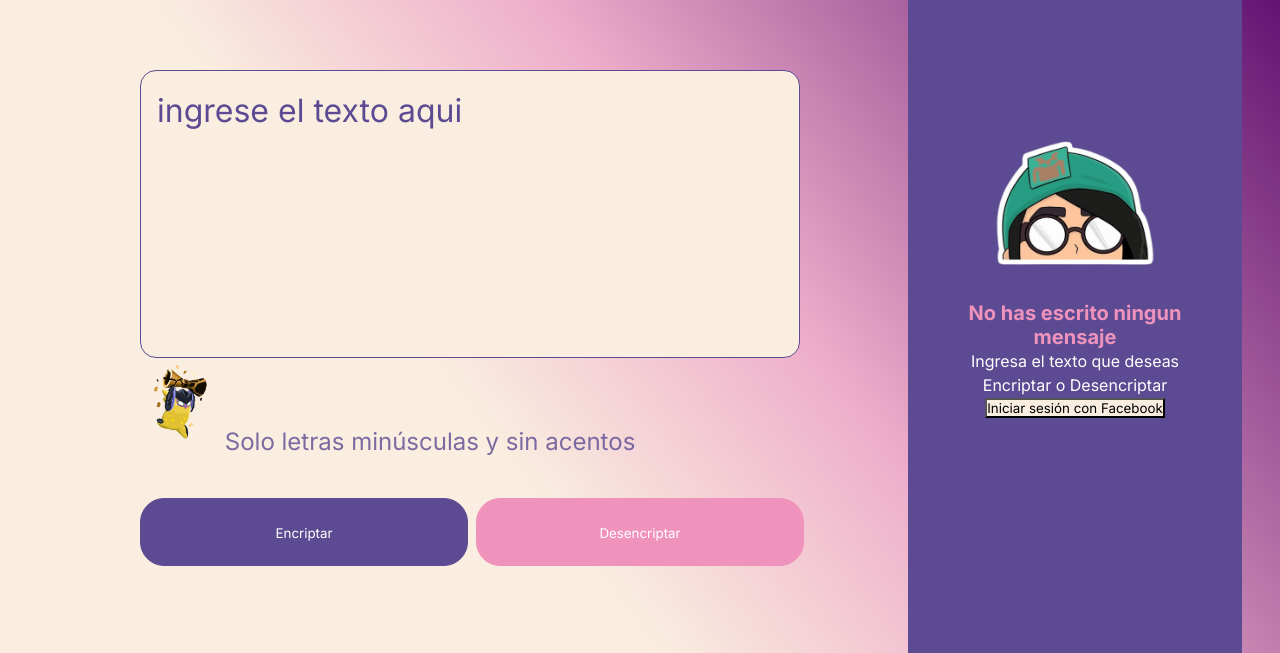
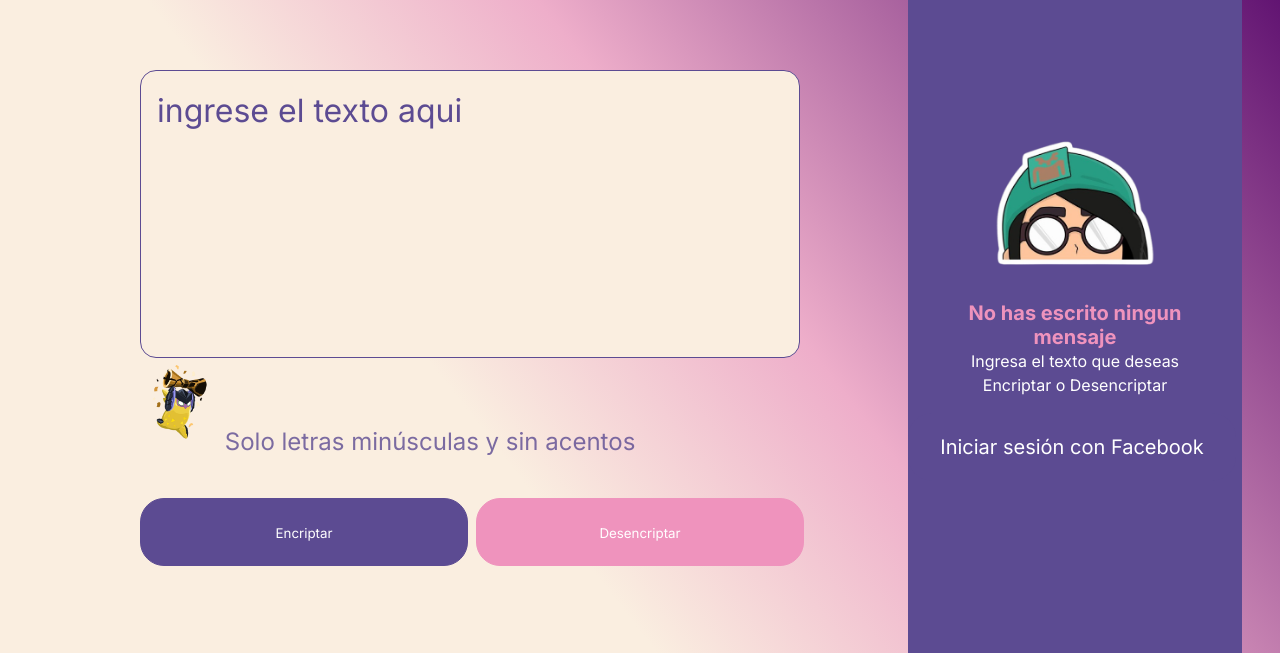
Before and after one commit to DanCCastillo/Encriptador, a plain HTML site: page index.html in a window 1280 px wide. Shown: the part 98-751 px from the top of the page. Drawn offline with Linux system fonts and the light colour scheme; a web font is replaced by a local one.

```diff
--- a/index.html
+++ b/index.html
@@ -44,7 +44,7 @@
 
             <button class="copiar" onclick="copiarTexto()" >copiar</button>
 
-            <button id="loginBtn">Iniciar sesión con Facebook</button>
+            <button id="loginBtn" class="boton1">Iniciar sesión con Facebook</button>
             <button id="postBtn" style="display: none;">Publicar en Facebook</button>
 
 
--- a/style.css
+++ b/style.css
@@ -118,6 +118,26 @@ main {
     display: none;
     /* Agrega otros estilos según el diseño de tu aplicación */
 }
+#loginBtn {
+    display: block; /* Asegúrate de que no esté oculto */
+    width: 20.5rem;
+    height: 4.25rem;
+    padding: 1.5rem;
+    font-size: 1.25rem;
+    text-align: center;
+    color: var(--color-boton);
+    background: var(--color-secundario);
+    border-radius: 1.5rem;
+    border: none;
+    cursor: pointer;
+    margin-top: 1rem; /* Ajusta según la posición deseada */
+    transition: background 0.3s ease;
+}
+
+#loginBtn:hover {
+    background: var(--color-hover);
+}
+
 
 
 .boton1, .boton2 {
```
